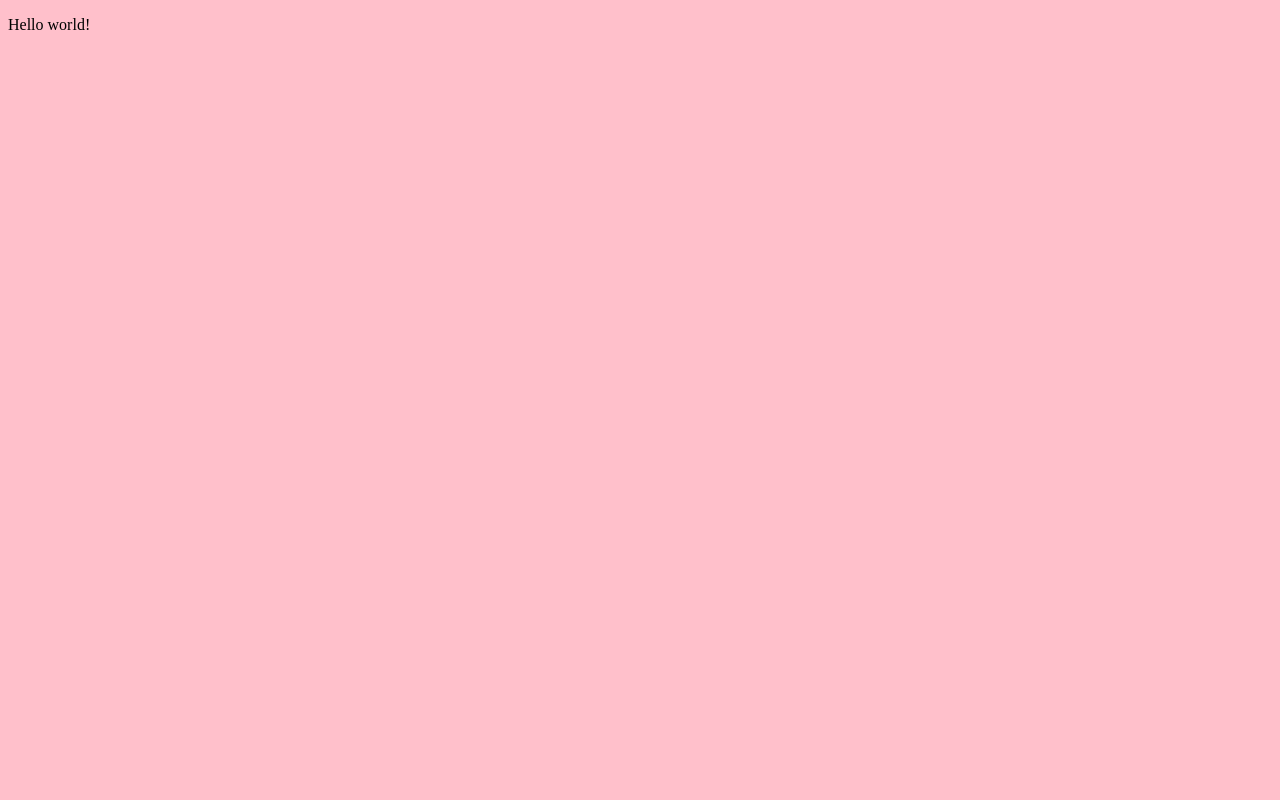
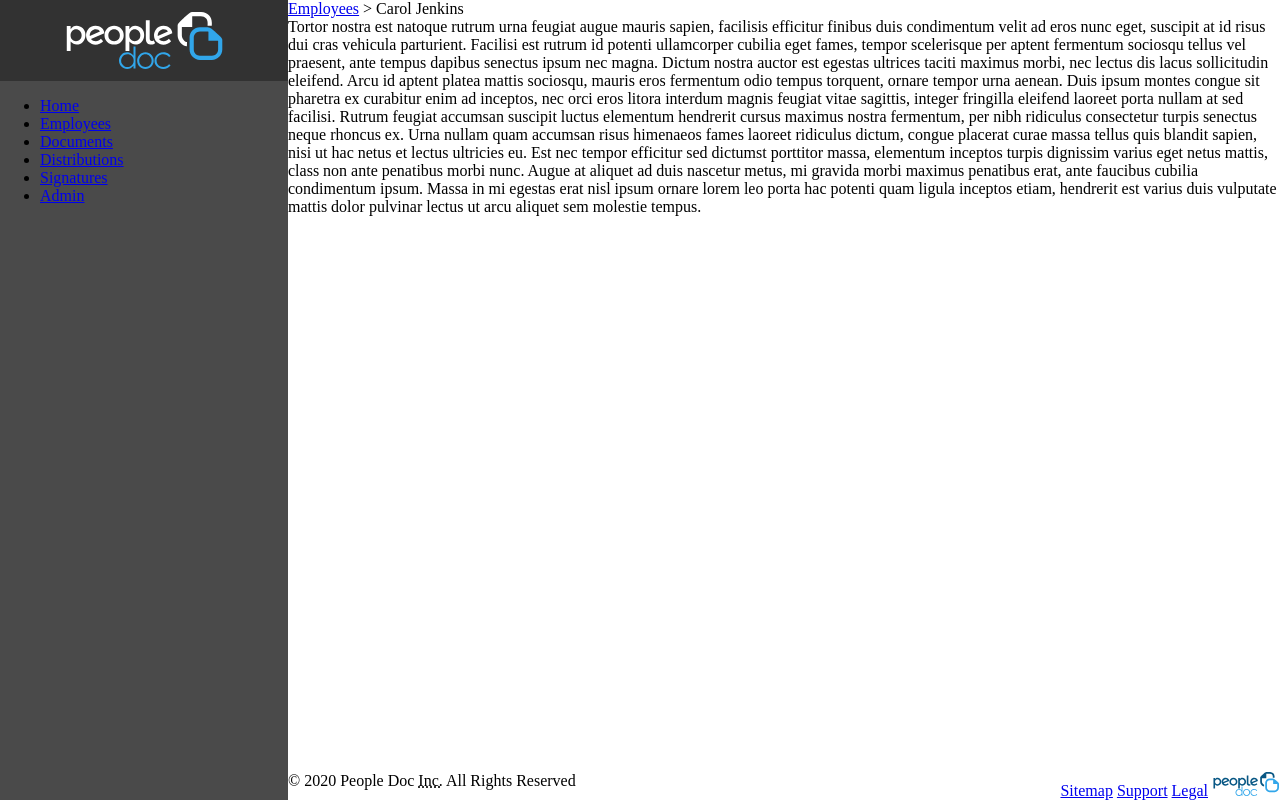
Before and after one commit to GoOz/Test-PD, a plain HTML site: page index.html in a window 1280 px wide. Drawn offline with Linux system fonts and the light colour scheme.

Commit message:
feat: add main layout & basic rwd

```diff
--- a/assets/css/styles.css
+++ b/assets/css/styles.css
@@ -1,3 +1,104 @@
+/* Table of Contents
+/* ------------------------------------------------------------
+
+1. Basics & tools
+2. Layout
+3. Header
+4. Navigation
+5. Footer
+6. Breadcrumbs
+7. Content
+
+x. Media Queries
+
+*/
+
+/* Basics & tools
+/* ---------------------------------------------------------- */
+:root {
+  --dark-grey: #323232;
+  --medium-grey: #4A4A4A;
+  --light-grey: #F7F7F7;
+  --white: #FFF;
+}
 body {
-  background-color: pink;
+  margin: 0;
+  background-color: var(--white);
 }
+
+/* Layout
+/* ---------------------------------------------------------- */
+.layout {
+  display: flex;
+  flex-direction: row;
+  min-height: 100vh;
+}
+
+.layout-side {
+  flex: 0 0 18rem;
+  background-color: var(--medium-grey);
+}
+
+.layout-content {
+  display: flex;
+  flex: 1 1 auto;
+  flex-direction: column;
+  align-items: stretch;
+  height: 100vh;
+}
+
+/* Header
+/* ---------------------------------------------------------- */
+.header {
+  display: flex;
+  flex-direction: column;
+  align-items: center;
+  padding: .75rem;
+  background-color: var(--dark-grey);
+}
+
+/* Navigation
+/* ---------------------------------------------------------- */
+
+
+/* Footer
+/* ---------------------------------------------------------- */
+.footer {
+  flex: 0 0 auto;
+  display: flex;
+  flex-direction: row;
+  justify-content: space-between;
+}
+
+.footer-copy {
+  text-transform: capitalize;
+}
+
+/* Breadcrumbs
+/* ---------------------------------------------------------- */
+.breadcrumbs {
+  flex: 0 0 auto;
+}
+
+/* Content
+/* ---------------------------------------------------------- */
+.content {
+  flex: 1 1 auto;
+  overflow: auto;
+}
+
+/* Media Queries
+/* ---------------------------------------------------------- */
+@media (max-width: 50rem) {
+  .layout {
+    flex-direction: column;
+    min-height: auto;
+  }
+  .layout-content {
+    height: auto;
+  }
+  .footer {
+    flex-direction: column;
+    align-items: center;
+  }
+}
--- a/index.html
+++ b/index.html
@@ -11,7 +11,34 @@
 </head>
 
 <body>
-  <p>Hello world!</p>
+  <div class="layout">
+    <div class="layout-side">
+      <header class="header">
+        <img src="assets/images/logo-WoB.svg" alt="People Doc" width="160" height="57">
+      </header>
+      <nav>
+        <ul>
+          <li><a href="#">Home</a></li>
+          <li><a href="#">Employees</a></li>
+          <li><a href="#">Documents</a></li>
+          <li><a href="#">Distributions</a></li>
+          <li><a href="#">Signatures</a></li>
+          <li><a href="#">Admin</a></li>
+        </ul>
+      </nav>
+    </div>
+    <div class="layout-content">
+      <div class="breadcrumb"><a href="#">Employees</a>&nbsp;&gt;&nbsp;Carol Jenkins</div>
+      <article class="content">
+      Tortor nostra est natoque rutrum urna feugiat augue mauris sapien, facilisis efficitur finibus duis condimentum velit ad eros nunc eget, suscipit at id risus dui cras vehicula parturient. Facilisi est rutrum id potenti ullamcorper cubilia eget fames, tempor scelerisque per aptent fermentum sociosqu tellus vel praesent, ante tempus dapibus senectus ipsum nec magna. Dictum nostra auctor est egestas ultrices taciti maximus morbi, nec lectus dis lacus sollicitudin eleifend. Arcu id aptent platea mattis sociosqu, mauris eros fermentum odio tempus torquent, ornare tempor urna aenean.
+      Duis ipsum montes congue sit pharetra ex curabitur enim ad inceptos, nec orci eros litora interdum magnis feugiat vitae sagittis, integer fringilla eleifend laoreet porta nullam at sed facilisi. Rutrum feugiat accumsan suscipit luctus elementum hendrerit cursus maximus nostra fermentum, per nibh ridiculus consectetur turpis senectus neque rhoncus ex. Urna nullam quam accumsan risus himenaeos fames laoreet ridiculus dictum, congue placerat curae massa tellus quis blandit sapien, nisi ut hac netus et lectus ultricies eu. Est nec tempor efficitur sed dictumst porttitor massa, elementum inceptos turpis dignissim varius eget netus mattis, class non ante penatibus morbi nunc. Augue at aliquet ad duis nascetur metus, mi gravida morbi maximus penatibus erat, ante faucibus cubilia condimentum ipsum. Massa in mi egestas erat nisl ipsum ornare lorem leo porta hac potenti quam ligula inceptos etiam, hendrerit est varius duis vulputate mattis dolor pulvinar lectus ut arcu aliquet sem molestie tempus.
+    </article>
+      <footer class="footer">
+        <div class="footer-copy">&copy; 2020 People Doc <abbr title="Incorporated">Inc.</abbr> All rights reserved</div>
+        <div class="footer-nav"><a href="#">Sitemap</a> <a href="#">Support</a> <a href="#">Legal</a> <img src="assets/images/logo-BoW.svg" alt="People Doc" width="68" height="24"></div>
+      </footer>
+    </div>
+  </div>
 </body>
 
 </html>
```
